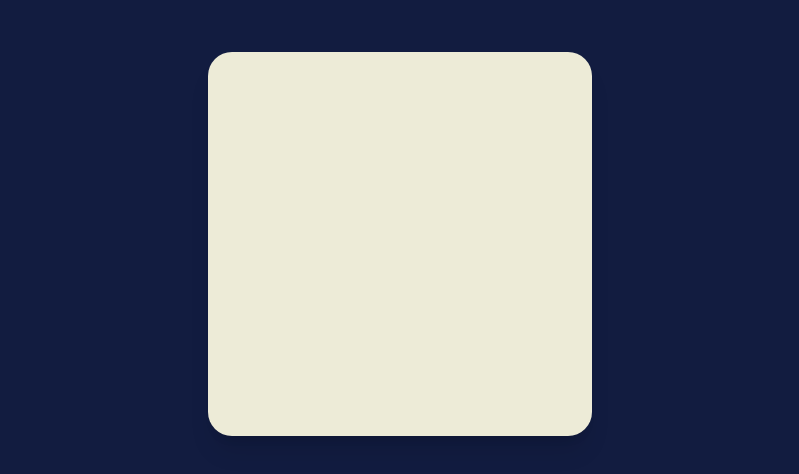
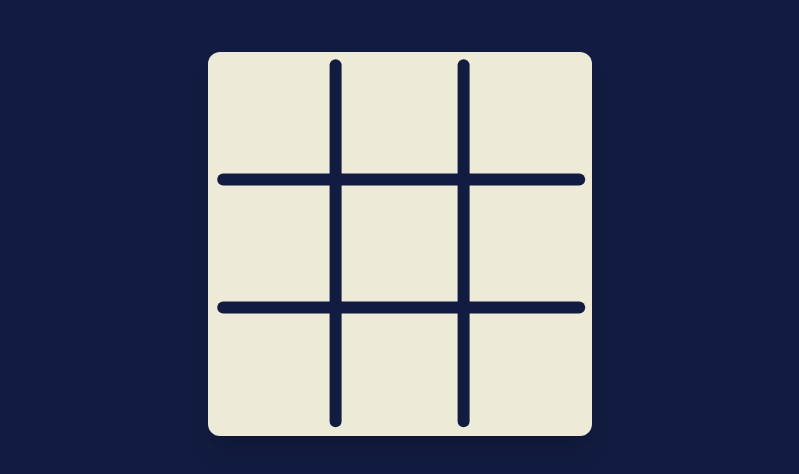
Before and after one commit to DanThePanMan/TicTacToe, a plain HTML site: page Index.html in a window 1280 px wide. Shown: the part 100-574 px from the top of the page, without its empty margins (240-1039 px from the left). Drawn offline with Linux system fonts and the light colour scheme.

Commit message:
Allow Board Display and Clear

```diff
--- a/Index.html
+++ b/Index.html
@@ -4,7 +4,7 @@
         <meta charset="UTF-8" />
         <meta name="viewport" content="width=device-width, initial-scale=1.0" />
         <link rel="stylesheet" href="style.css" />
-        <!-- <script src="script.js" defer></script> -->
+        <script src="script.js" defer></script>
         <title>Tic Tac Toe</title>
     </head>
     <body>
@@ -28,10 +28,19 @@
                 </button>
             </div>
             <div class="board">
-                <div class="horizontalLine"></div>
-                <div class="horizontalLine"></div>
-                <div class="verticalLine"></div>
-                <div class="verticalLine"></div>
+                <div class="gridItem" id="0"></div>
+                <div class="gridItem" id="1"></div>
+                <div class="gridItem"id="2"></div>
+                <div class="gridItem"id="3"></div>
+                <div class="gridItem"id="4"></div>
+                <div class="gridItem"id="5"></div>
+                <div class="gridItem"id="6"></div>
+                <div class="gridItem"id="7"></div>
+                <div class="gridItem"id="8"></div>
+                <div class="hl1"></div>
+                <div class="hl2"></div>
+                <div class="vl1"></div>
+                <div class="vl2"></div>
             </div>
             <div class="bottomCluster"></div>
         </div>
--- a/script.js
+++ b/script.js
@@ -1,5 +1,5 @@
 const gameboard = (function () {
-    const board = [
+    let board = [
         [null, null, null],
         [null, null, null],
         [null, null, null],
@@ -11,7 +11,7 @@ const gameboard = (function () {
         board[x][y] = "X";
     };
     const reset = () => {
-        this.board = [
+        board = [
             [null, null, null],
             [null, null, null],
             [null, null, null],
@@ -21,6 +21,10 @@ const gameboard = (function () {
     const viewBoard = () => {
         return board;
     };
+
+    const editBoard = (changedBoard) => {
+        board = changedBoard;
+    }
 
     const verifyWin = (board) => {
         //check rows, then columns, then diagnoals, then check is full of non null to make sure no draw
@@ -71,7 +75,7 @@ const gameboard = (function () {
         }
         return "draw"; // If all elements are non-null, return draw
     };
-    return { circle, cross, viewBoard, verifyWin, reset };
+    return { circle, cross, viewBoard, editBoard, verifyWin, reset };
 })();
 
 function gameController(gameboard, player) {
@@ -98,24 +102,68 @@ function putSymbol(array, symbol, row, col) {
 }
 
 const displayController = (function () {
+    const gridItemList = document.querySelectorAll(".gridItem");
 
-    const board = document.getElementById("board");
+    //create 2d array of DOM elements
+
+
+    // laying things on the board
+
+    const update = () => {
+        for(let i = 0; i < 9; i++){
+            gridItemList[i].innerHTML = ""
+        }
+        const DomBoard = [
+            [gridItemList[0], gridItemList[1], gridItemList[2]],
+            [gridItemList[3], gridItemList[4], gridItemList[5]],
+            [gridItemList[6], gridItemList[7], gridItemList[8]],
+        ];
+        const board = gameboard.viewBoard();
+        for (let i = 0; i < 3; i++) {
+            for (let j = 0; j < 3; j++) {
+                if (board[i][j] === "X") {
+                    const X = document.createElement("img");
+                    X.setAttribute("src", "./assets/X.png");
+                    X.classList.add("inGridItem");
+                    DomBoard[i][j].appendChild(X);
+                } else if (board[i][j] === "O") {
+                    const O = document.createElement("img");
+                    O.setAttribute("src", "./assets/O.png");
+                    O.classList.add("inGridItem");
+                    DomBoard[i][j].appendChild(O);
+                }
+            }
+        }
+    };
 
     const resetBoard = () => {
-        gameboard.reset;
+        gameboard.reset();
+        update();
+    };
 
 
-    }
 
-    const updateBoard =
+    const test = () => {
+        gameboard.editBoard([
+            [null, null, null],
+            [null, "X", null],
+            [null, null, null],
+        ]);
+        console.log(gameboard.viewBoard())
+        update();
+
+        resetBoard()
+    };
+
     //add X or O
 
+    //winHandler
 
-    //winHandler
+    return { test, resetBoard };
 })();
 
 //main
-let currentPlayer = "X";
-while (gameboard.verifyWin(gameboard.viewBoard()) === "continue") {}
-
-gameController(gameboard);
+// let currentPlayer = "X";
+// while (gameboard.verifyWin(gameboard.viewBoard()) === "continue") {}
+// gameController(gameboard);
+displayController.test();
--- a/style.css
+++ b/style.css
@@ -53,14 +53,74 @@ body{
     height: 24rem;
     width: 24rem;
     background-color: var(--tieColour);
-    border-radius: 24px;
+    display: grid;
+    grid-template-columns: repeat(3, 1fr);
+    border-radius: 12px;
     box-shadow: 0 20px 25px -5px rgb(0 0 0 / 0.1), 0 8px 10px -6px rgb(0 0 0 / 0.1);
 }
 
-.horizontalLine{
-    width: 20rem;
-    height: 12px;
+.gridItem{
+  display: grid;
+  justify-self: center;
+  align-self: center;
+  background-color: var(--tieColour);
+  border-radius: 6px;
+  width: 6.5rem;
+  height: 6.5rem;
+  transition: 100ms ease-in-out;
 }
+
+.gridItem:hover{
+  background-color: #cfccb4;
+  transition: 100ms ease-in-out;
+}
+
+.inGridItem{
+  justify-self: center;
+  align-self: center;
+  width: 3.5rem;
+}
+
+
+.hl1{
+  position: absolute;
+  translate: 2.5% 7.6rem ;
+  width: 23rem;
+  height: 12px;
+  background-color: #121C40;
+  border-radius: 6px;
+}
+
+
+.hl2{
+  position: absolute;
+  translate: 2.5% 15.6rem ;
+  width: 23rem;
+  height: 12px;
+  background-color: #121C40;
+  border-radius: 6px;
+}
+
+.vl1{
+  position: absolute;
+  translate: 7.6rem 2%;
+  width: 12px;
+  height: 23rem;
+  background-color: #121C40;
+  border-radius: 6px;
+}
+
+
+.vl2{
+  position: absolute;
+  translate:15.6rem 2%;
+  width: 12px;
+  height: 23rem;
+  background-color: #121C40;
+  border-radius: 6px;
+}
+
+
 
 /* css reset */
 
```
